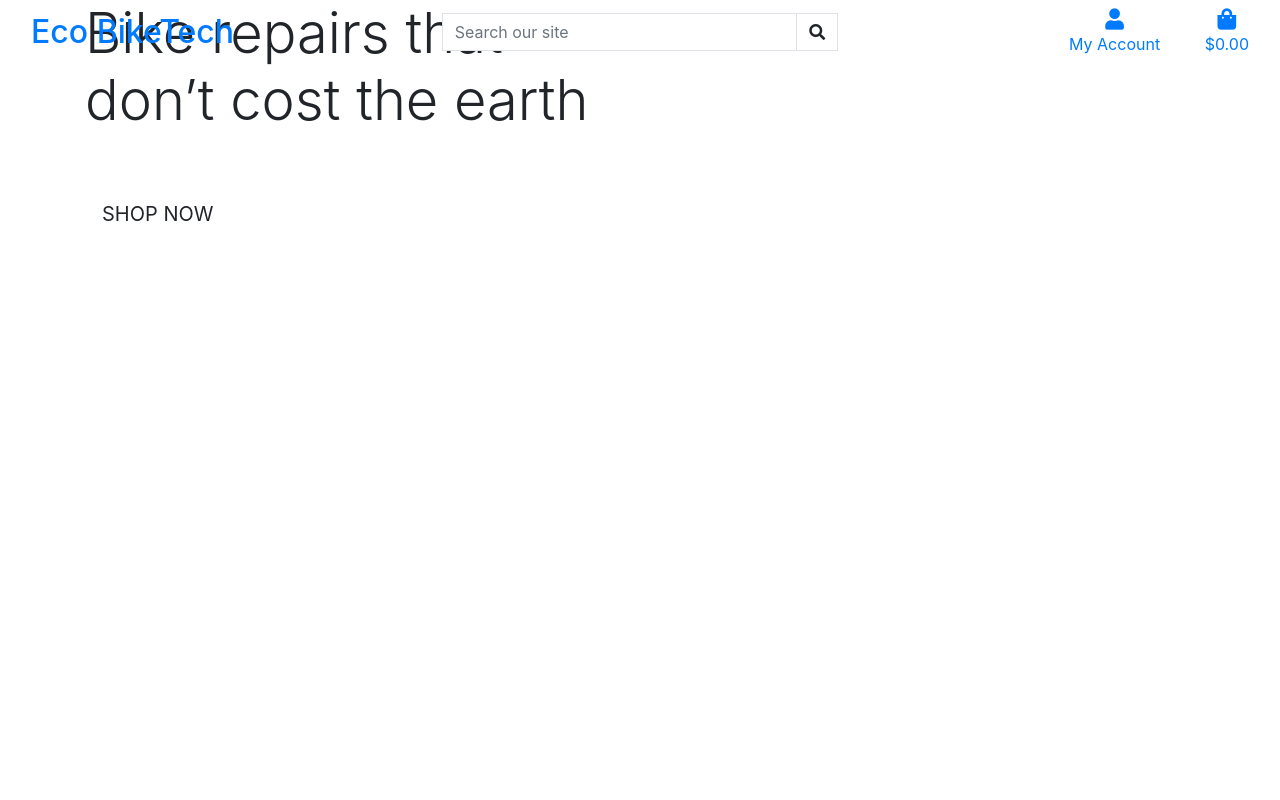
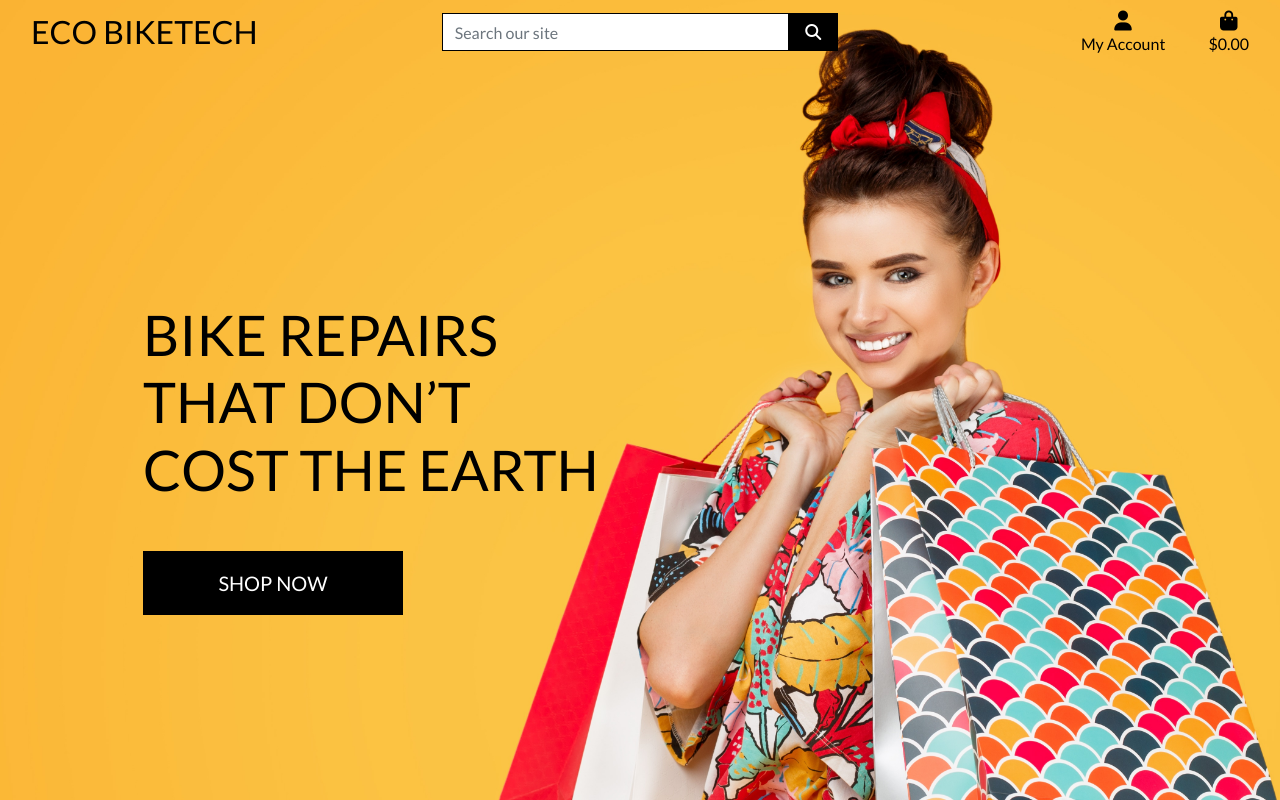
Before and after one commit to ictwise/notpp4, a Django app: page / in a window 1280 px wide. Run offline with Django 3.2, Linux system fonts and the light colour scheme; some libraries are stand-ins or nearby versions.

Commit message:
completed homepage header and css

```diff
--- a/ecobiketech/settings.py
+++ b/ecobiketech/settings.py
@@ -146,6 +146,11 @@
 # https://docs.djangoproject.com/en/3.2/howto/static-files/
 
 STATIC_URL = '/static/'
+STATIC_URL = '/static/'
+STATICFILES_DIRS = (os.path.join(BASE_DIR, 'static'),)
+
+MEDIA_URL = '/media/'
+MEDIA_ROOT = os.path.join(BASE_DIR, 'media')
 
 # Default primary key field type
 # https://docs.djangoproject.com/en/3.2/ref/settings/#default-auto-field
--- a/ecobiketech/urls.py
+++ b/ecobiketech/urls.py
@@ -15,9 +15,11 @@
 """
 from django.contrib import admin
 from django.urls import path, include
+from django.conf import settings
+from django.conf.urls.static import static
 
 urlpatterns = [
     path('admin/', admin.site.urls),
     path('accounts/', include('allauth.urls')),
     path('', include('home.urls')),
-]
+] + static(settings.MEDIA_URL, document_root=settings.MEDIA_ROOT)
--- /dev/null
+++ b/static/css/base.css
@@ -0,0 +1,81 @@
+html {
+    height: 100%;
+}
+
+body {
+    background: url('/media/homepage_background_cropped.jpg') no-repeat center center fixed;
+    background-size: cover;
+    height: calc(100vh - 164px);
+    color: #555;
+    font-family: 'Lato';
+}
+
+/* from Bulma */
+.icon {
+    align-items: center;
+    display: inline-flex;
+    justify-content: center;
+    height: 1.5rem;
+    width: 1.5rem;
+}
+
+.logo-font {
+    text-transform: uppercase;
+}
+
+.main-logo-link {
+    width: fit-content;
+}
+
+.shop-now-button {
+    background: black;
+    color: white;
+    min-width: 260px;
+}
+
+.btn-black {
+    background: black;
+    color: white;
+}
+
+.shop-now-button:hover,
+.shop-now-button:active,
+.shop-now-button:focus,
+.btn-black:hover,
+.btn-black:active,
+.btn-black:focus {
+    background: #222;
+    color: white;
+}
+
+.text-black {
+    color: #000 !important;
+}
+
+.border-black {
+    border: 1px solid black !important;
+}
+
+/* -------------------------------- Media Queries */
+
+/* Slightly larger container on xl screens */
+@media (min-width: 1200px) {
+  .container {
+    max-width: 80%;
+  }
+}
+
+/* fixed top navbar only on medium and up */
+@media (min-width: 992px) {
+    .fixed-top-desktop-only {
+        position: fixed;
+        top: 0;
+        right: 0;
+        left: 0;
+        z-index: 1030;
+    }
+
+    .header-container {
+        padding-top: 164px;
+    }
+}
--- a/templates/base.html
+++ b/templates/base.html
@@ -15,17 +15,19 @@
 
     {% block corecss %}
         <link rel="stylesheet" href="https://stackpath.bootstrapcdn.com/bootstrap/4.4.1/css/bootstrap.min.css" integrity="sha384-Vkoo8x4CGsO3+Hhxv8T/Q5PaXtkKtu6ug5TOeNV6gBiFeWPGFN9MuhOf23Q9Ifjh" crossorigin="anonymous">
-    {% endblock %}
+        <link rel="stylesheet" href="https://fonts.googleapis.com/css?family=Lato&display=swap">
+        <link rel="stylesheet" href="{% static 'css/base.css' %}">
+        {% endblock %}
 
     {% block extra_css %}
     {% endblock %}
 
     {% block corejs %}
+        <script src="https://kit.fontawesome.com/d3f575bc45.js" crossorigin="anonymous"></script>
         <script src="https://cdn.jsdelivr.net/npm/jquery@3.5.1/dist/jquery.min.js" integrity="sha256-9/aliU8dGd2tb6OSsuzixeV4y/faTqgFtohetphbbj0=" crossorigin="anonymous"></script>
         <script src="https://cdn.jsdelivr.net/npm/popper.js@1.16.0/dist/umd/popper.min.js" integrity="sha384-Q6E9RHvbIyZFJoft+2mJbHaEWldlvI9IOYy5n3zV9zzTtmI3UksdQRVvoxMfooAo" crossorigin="anonymous"></script>
         <script src="https://stackpath.bootstrapcdn.com/bootstrap/4.4.1/js/bootstrap.min.js" integrity="sha384-wfSDF2E50Y2D1uUdj0O3uMBJnjuUD4Ih7YwaYd1iqfktj0Uod8GCExl3Og8ifwB6" crossorigin="anonymous"></script>
-        <link rel="stylesheet" href="https://cdnjs.cloudflare.com/ajax/libs/font-awesome/5.15.4/css/all.min.css">
-        {% endblock %}
+    {% endblock %}
 
     {% block extra_js %}
     {% endblock %}
```
Also changed, not shown: media/homepage_background_cropped.jpg (added).
